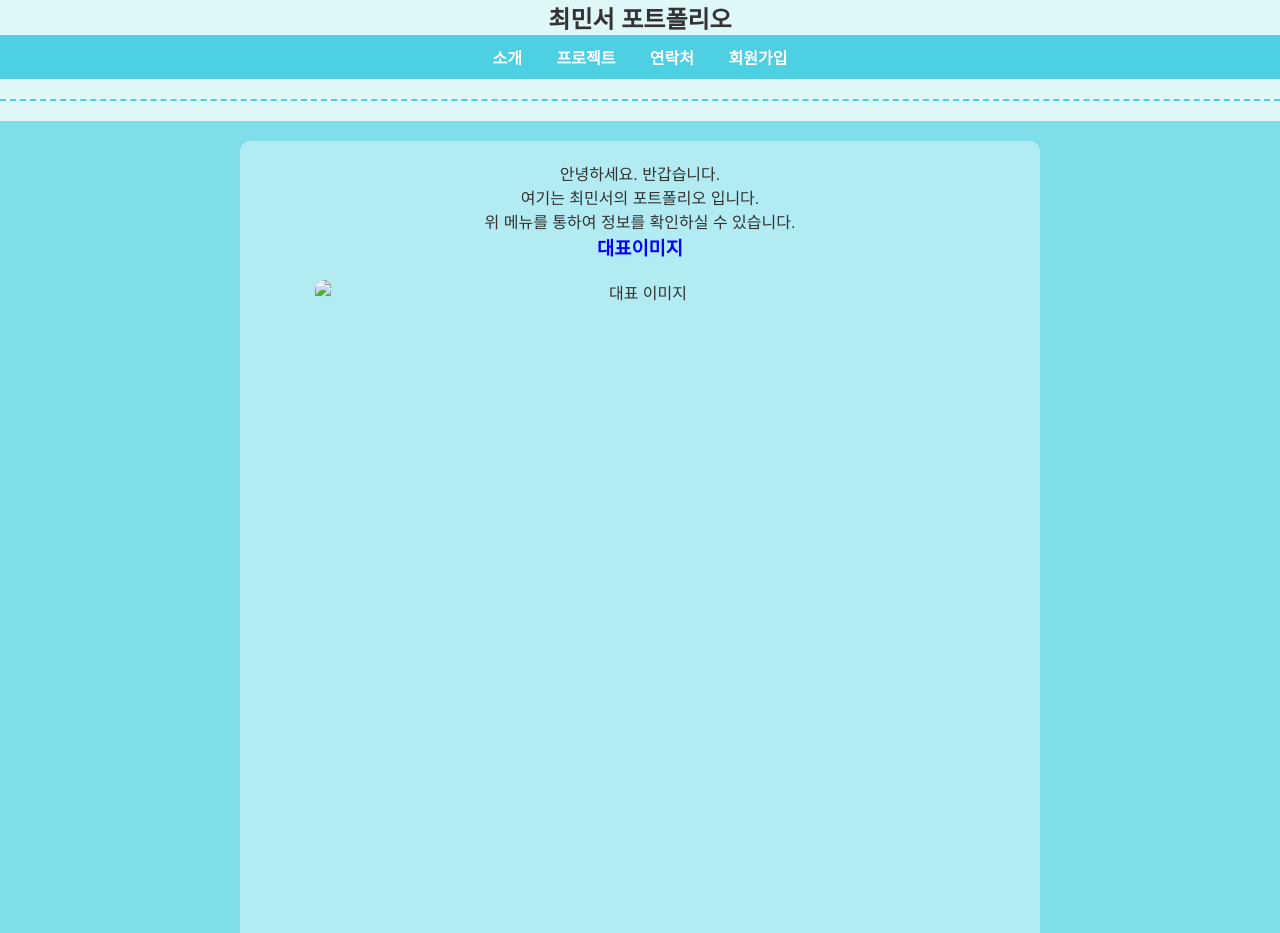
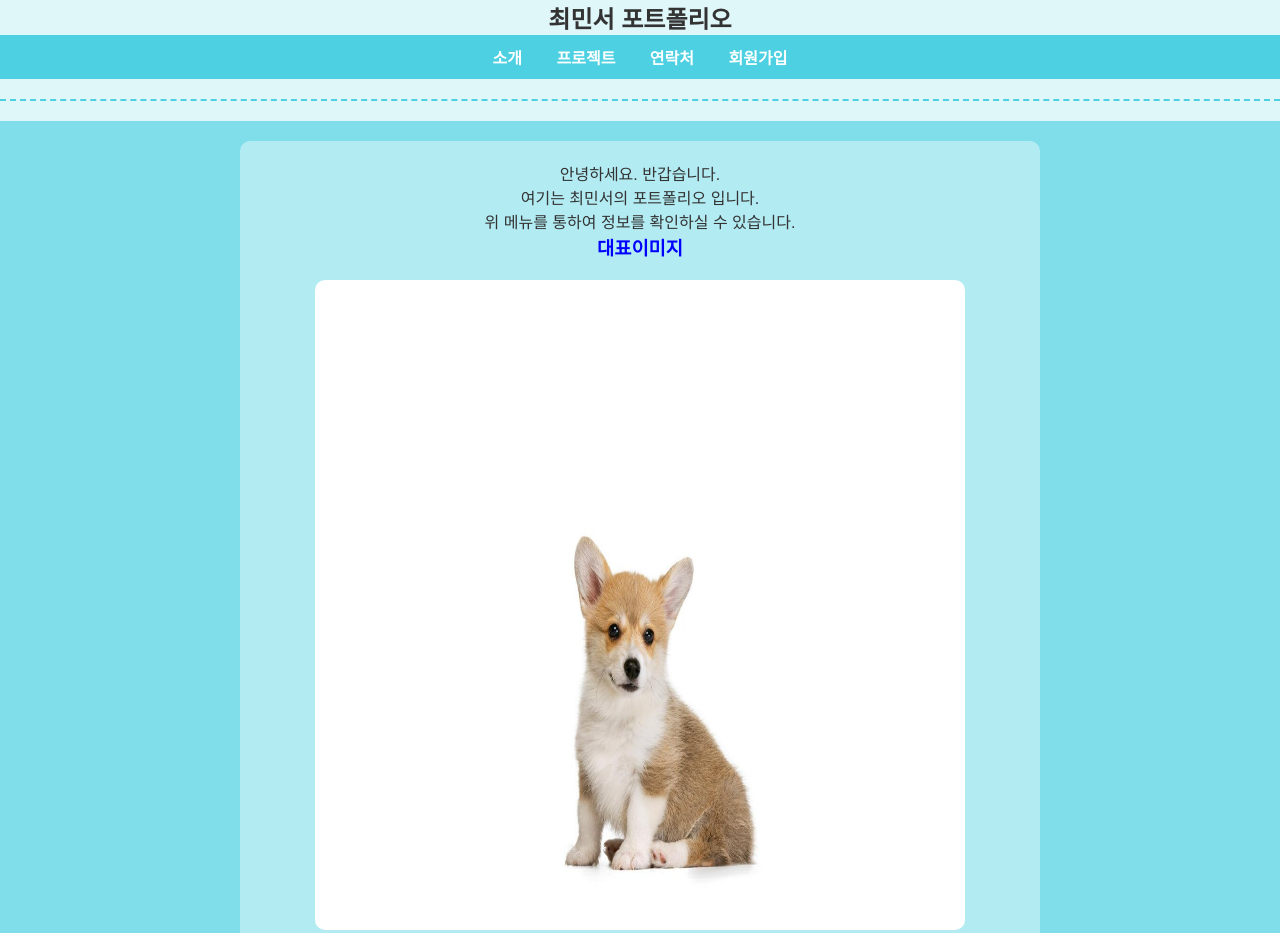
Before and after one commit to minseochoi3974/portfolio_webpage, a plain HTML site: page index.html in a window 1280 px wide. Shown: the top 933 px of the page. Drawn offline with Linux system fonts and the light colour scheme.

Commit message:
Update index.html

```diff
--- a/index.html
+++ b/index.html
@@ -95,7 +95,7 @@
             위 메뉴를 통하여 정보를 확인하실 수 있습니다.
 
             <h3><span style="color: blue;">대표이미지</span></h3>
-            <img src="/portfolio/photo/tlqk2.jpg" alt="대표 이미지" width="650" height="650">
+            <img src="photo/tlqk2.jpg" alt="대표 이미지" width="650" height="650">
 
         </main>
     </header>
```
